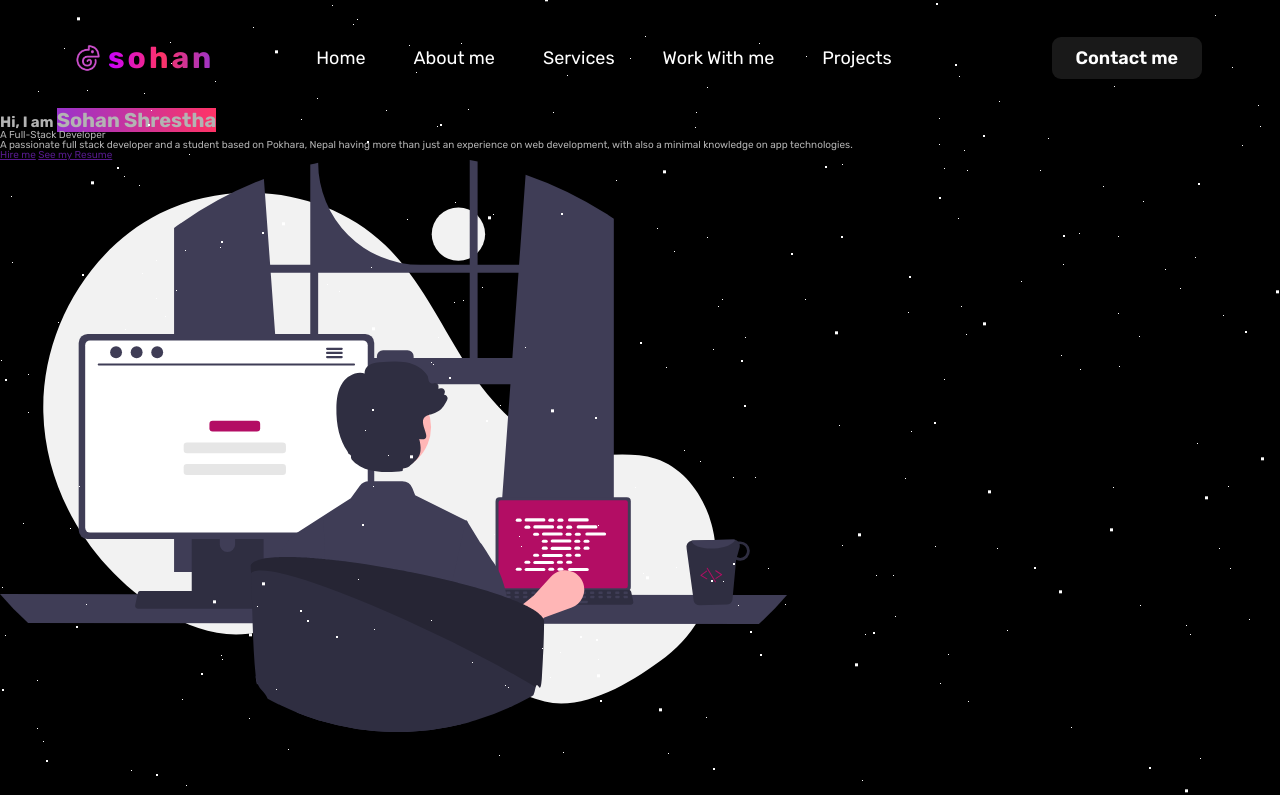
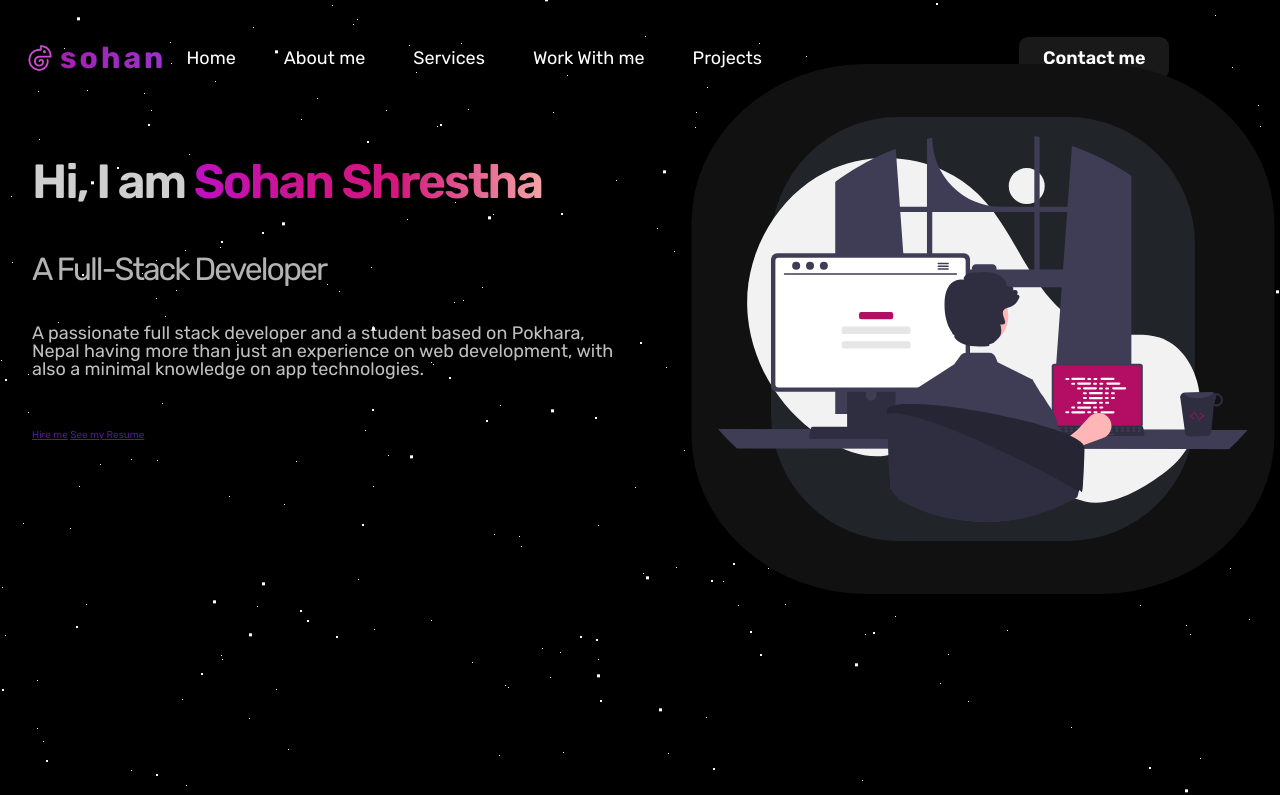
Before and after one commit to Sohan38/MyPortfolio, a plain HTML site: page index.html in a window 1280 px wide. Shown: the top 795 px of the page. Drawn offline with Linux system fonts and the light colour scheme; files whose address does not match are found by name.

Commit message:
Update styles.css

```diff
--- a/Styles/styles.css
+++ b/Styles/styles.css
@@ -6,6 +6,7 @@ html {
     scroll-behavior: smooth;
 	height: 100%;
     font-size: 62.5%;
+	overflow-x: hidden;
 	background: radial-gradient(ellipse at bottom, #000 0%, #000 100%);
 }
 body {
@@ -29,14 +30,13 @@ a, .btn{
     display: grid;
     justify-content: space-around;
     align-items: center;
-    grid-template-columns: 0.4fr 1fr;
+    grid-template-columns: 0.2fr 1fr;
     height: 8rem;
-	padding: 1.2rem 4.8rem;
+	padding: 1.2rem 3.2rem 0 0;
     position: relative;
 }
 
-.logo{
-
+.logo {
 	display: flex;
 	align-items: center;
 }
@@ -50,7 +50,7 @@ a, .btn{
 .logo-text{
 	letter-spacing: 0.3rem;
 	font-size: 3rem;
-	background: linear-gradient(to right, #c800ff, #ff3366, #9933cc);
+	background: linear-gradient(to right, #a620b2, #9933cc);
 	-webkit-background-clip: text;
 	background-clip: text;
 	color: transparent;
@@ -61,14 +61,6 @@ a, .btn{
 
 }
 
-
-.gradient-text {
-	font-size: 2rem;
-	background: linear-gradient(to right, #9933cc,  #ff3366);
-}
-
-
-	/* background: linear-gradient(to right, #ff9900, #ff3366, #9933cc); */
 
 
 #nav-bar{
@@ -116,3 +108,160 @@ a, .btn{
 .nav-btn:active {
 	box-shadow: inset 0 4px 2px -2px #db3e88;
 }
+
+
+.gradient-text {
+	background-image: -webkit-gradient(
+		linear,
+		left top,
+		right top,
+		from(#bd10c3),
+		color-stop(29%, #cd1590),
+		color-stop(58%, #d2177e),
+		to(#f3a3a3)
+	);
+	background-image: linear-gradient(
+		90deg,
+		#bd10c3,
+		#cd1590 29%,
+		#d2177e 58%,
+		#f3a3a3
+	);
+	-webkit-background-clip: text;
+	background-clip: text;
+	-webkit-text-fill-color: transparent;
+}
+
+.section-hero{
+	padding: 3.8rem 0 5.2rem 0;
+}
+
+
+.hero{
+	display: grid;
+	grid-template-columns: 1.05fr 0.95fr;
+	margin: 0 auto;
+	max-width: 130rem;
+	padding: 0 3.2rem;
+	gap: 10rem;
+}
+
+
+.hero-img {
+	width: 100%;
+	height: 100%;
+	border-radius: 9px;
+
+}
+
+.hero-image-part {
+	position: relative;
+	z-index: 1;
+	display: flex;
+
+}
+
+.hero-image-part::before,
+.hero-image-part::after {
+	content: "";
+	display: block;
+	border-radius: 30%;
+	position: absolute;
+	top: 50%;
+	left: 50%;
+	transform: translate(-50%, -50%);
+}
+
+.hero-image-part::before {
+	width: 110%;
+	padding-bottom: 100%;
+	background-color: #111111;
+	z-index: -2;
+}
+
+.hero-image-part::after {
+	width: 80%;
+	padding-bottom: 80%;
+	background-color: #212529;
+	z-index: -1;
+}
+
+.description-text{
+	font-size: 2rem;
+}
+
+
+.hero-text-part {
+	align-self: center;
+}
+
+.hero-text-part .heading-primary {
+	margin-bottom: 5rem;
+}
+
+.description-text-hero {
+	color: #c0c0c0;
+	font-weight: 400;
+	font-size: 1.8rem;
+	margin-bottom: 5.2rem;
+}
+
+.description-text-about {
+	color: #c0c0c0;
+	font-weight: 400;
+	font-size: 1.8rem;
+	margin-bottom: 4.8rem;
+	line-height: 1.6;
+}
+
+.heading-primary,
+.heading-tertiary {
+	font-weight: 600;
+	color: #cfcfcf;
+	letter-spacing: -0.5px;
+}
+
+.heading-primary {
+	font-size: 4.8rem;
+	line-height: 1.4;
+	margin: 1.2rem 0 3.2rem 0;
+	letter-spacing: -0.2rem;
+}
+.font-size--max {
+	font-size: 5.2rem;
+}
+
+.heading-secondary {
+	color: #cfcfcf;
+	font-size: 3.2rem;
+	font-weight: 600;
+	line-height: 1.5;
+	margin-bottom: 4rem;
+	text-align: left;
+}
+
+.heading-tertiary {
+	font-size: 3.2rem;
+	letter-spacing: -0.7px;
+	line-height: 1.2;
+	margin: 2.4rem 0 3rem 0;
+	color: #c0c0c0;
+}
+
+.subheading {
+	display: block;
+	font-size: 1.6rem;
+	color: #c0c0c0;
+	font-weight: 400;
+	text-transform: uppercase;
+	letter-spacing: 0.8px;
+	opacity: 50%;
+}
+
+.animate-text{
+	font-size: 3.2rem;
+	display: block;
+	line-height: 1.4;
+	margin: 1.2rem 0 3.2rem 0;
+	letter-spacing: -0.2rem;
+}
```
